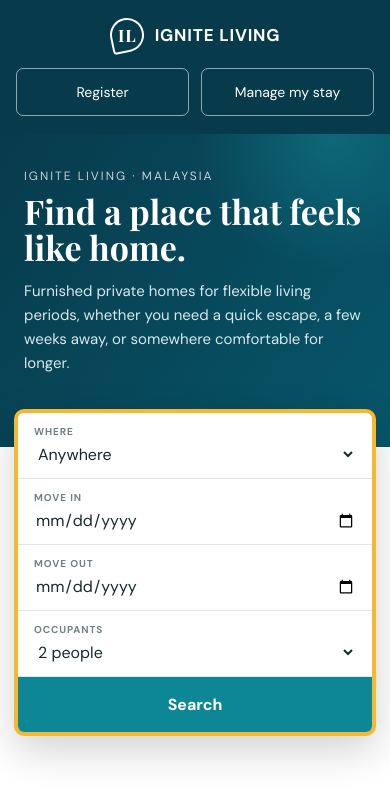
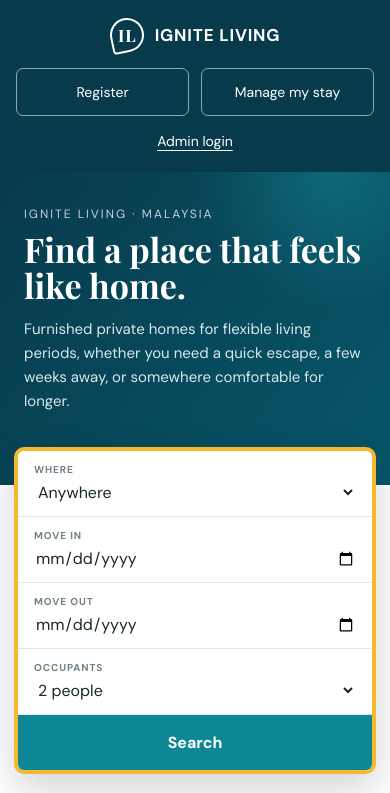
Before and after one commit to Zux12/ignite-living, a website: page index.html in a window 390 px wide. Shown: the top 793 px of the page. Drawn offline with nearby package versions, Linux system fonts and the light colour scheme.

Commit message:
Add Admin login links to home navigation and footer

```diff
--- a/index.html
+++ b/index.html
@@ -68,6 +68,8 @@ header{
   margin:auto;
   padding:17px 24px;
   display:flex;
+  flex-wrap:wrap;
+  gap:16px;
   justify-content:space-between;
   align-items:center;
 }
@@ -98,6 +100,7 @@ header{
 
 .nav-right{
   display:flex;
+  flex-wrap:wrap;
   gap:25px;
   align-items:center;
   font-size:14px;
@@ -113,6 +116,9 @@ header{
   border-radius:7px;
   padding:10px 16px;
 }
+
+.nav-right .admin-link{text-decoration:underline;text-underline-offset:4px;padding:10px 0}
+.admin-link:focus-visible{outline:2px solid currentColor;outline-offset:4px;border-radius:2px}
 
 
 /* =========================================================
@@ -872,7 +878,7 @@ footer{
 
 @media(max-width:720px){
 
-  .nav-right a:not(.manage-link){
+  .nav-right a:not(.manage-link):not(.admin-link){
     display:none;
   }
 
@@ -1041,8 +1047,14 @@ button:disabled{opacity:.55;cursor:not-allowed}
     gap: 12px;
   }
 
-  header .nav-right a:not(.manage-link) {
+  header .nav-right a:not(.manage-link):not(.admin-link) {
     display: none;
+  }
+
+  header .nav-right .admin-link {
+    grid-column: 1 / -1;
+    justify-self: center;
+    padding: 4px 8px;
   }
 
   header .nav-right .manage-link {
@@ -1085,6 +1097,7 @@ button:disabled{opacity:.55;cursor:not-allowed}
       <a href="#" class="manage-link" onclick="manageStay(event)">
         Manage my stay
       </a>
+      <a href="/admin.html" class="admin-link">Admin login</a>
     </div>
 
   </div>
@@ -1622,6 +1635,7 @@ button:disabled{opacity:.55;cursor:not-allowed}
       © <span id="year"></span>
       IgniteInno Ventures Sdn Bhd.
       All rights reserved.
+      <div class="support-links"><a href="/admin.html">Admin login</a></div>
     </div>
 
   </div>
```
